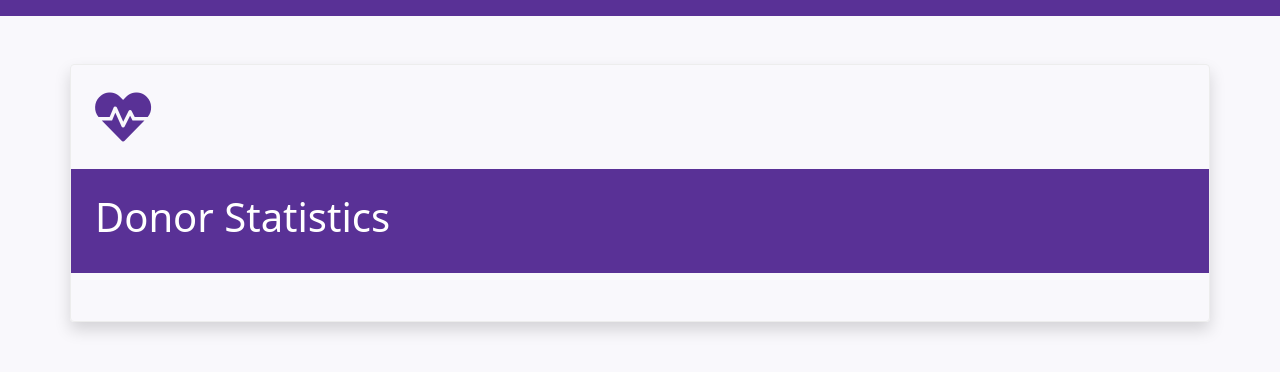
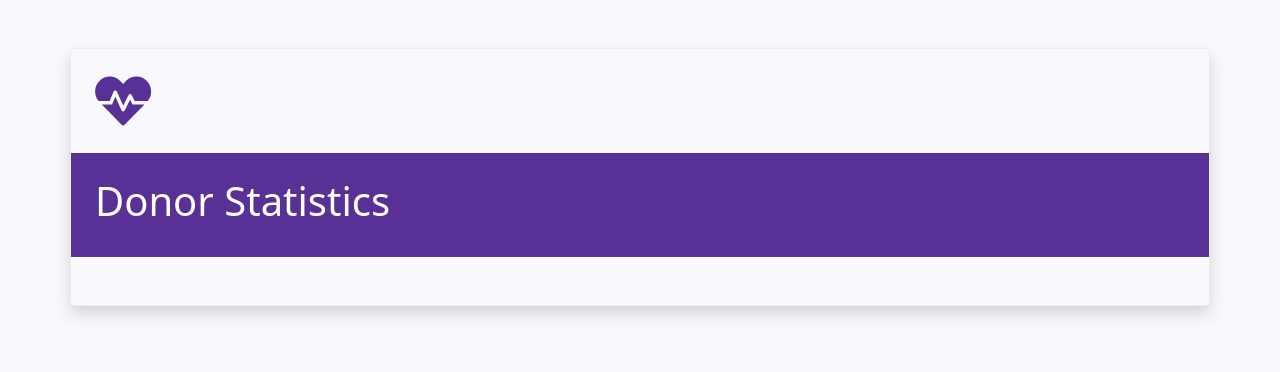
Before and after one commit to yinjames/Altru, a Django app: page /stats/donor/ in a window 1280 px wide. Shown: the part 132-504 px from the top of the page. Run offline with Django 3.2, Linux system fonts and the light colour scheme; some libraries are stand-ins or nearby versions.

Commit message:
submenu removed

```diff
--- a/templates/base.html
+++ b/templates/base.html
@@ -42,21 +42,7 @@
 
   {%include 'main_nav.html' %}
 
-  <div class="px-3 bg-primary py-2  mb-0">
-    <div class="container d-flex flex-wrap justify-content-center">
-      <form class="col-12 col-lg-auto mb-2 mb-lg-0 me-lg-auto">
 
-      </form>
-
-      <div class="text-end">
-
-
-        {%if user.is_authenticated%}
-        <a href="{%url 'donor:profile' %}" class="btn btn-outline-light">Profile</a>
-        {%endif%}
-      </div>
-    </div>
-  </div>
   <div class="container-fluid p-0">
     {%block content%}
     {%endblock content%}
```
